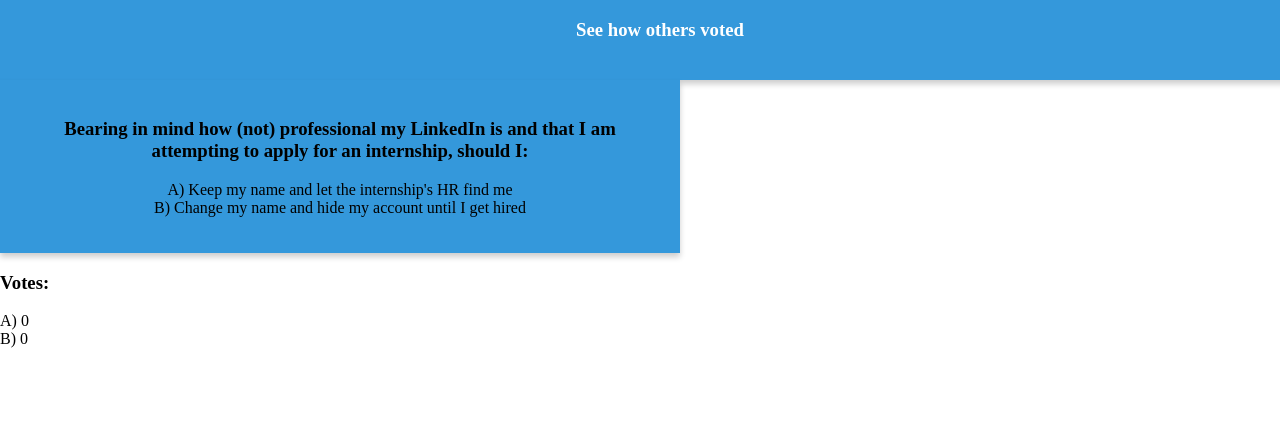
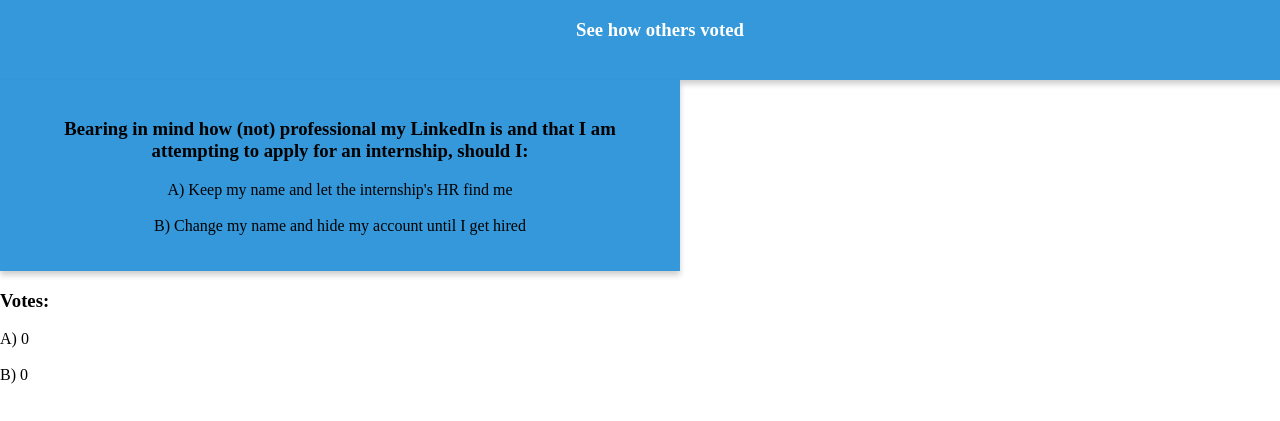
Before and after one commit to SchamExpert/LivePollingResults, a plain HTML site: page index.html in a window 1280 px wide. Shown: the part 81-502 px from the top of the page. Drawn offline with Linux system fonts and the light colour scheme.

Commit message:
Update index.html

```diff
--- a/index.html
+++ b/index.html
@@ -13,13 +13,13 @@
 
     <div class="question">
       <h3>Bearing in mind how (not) professional my LinkedIn is and that I am attempting to apply for an internship, should I:</h3>
-      <p>A) Keep my name and let the internship's HR find me<br>
+      <p>A) Keep my name and let the internship's HR find me<br><br>
       B) Change my name and hide my account until I get hired<br></p>
     </div>
 
     <div class="tally">
       <h3>Votes:</h3>
-      <p>A) 0<br>
+      <p>A) 0<br><br>
       B) 0</p>
     </div>
   </body>
```
